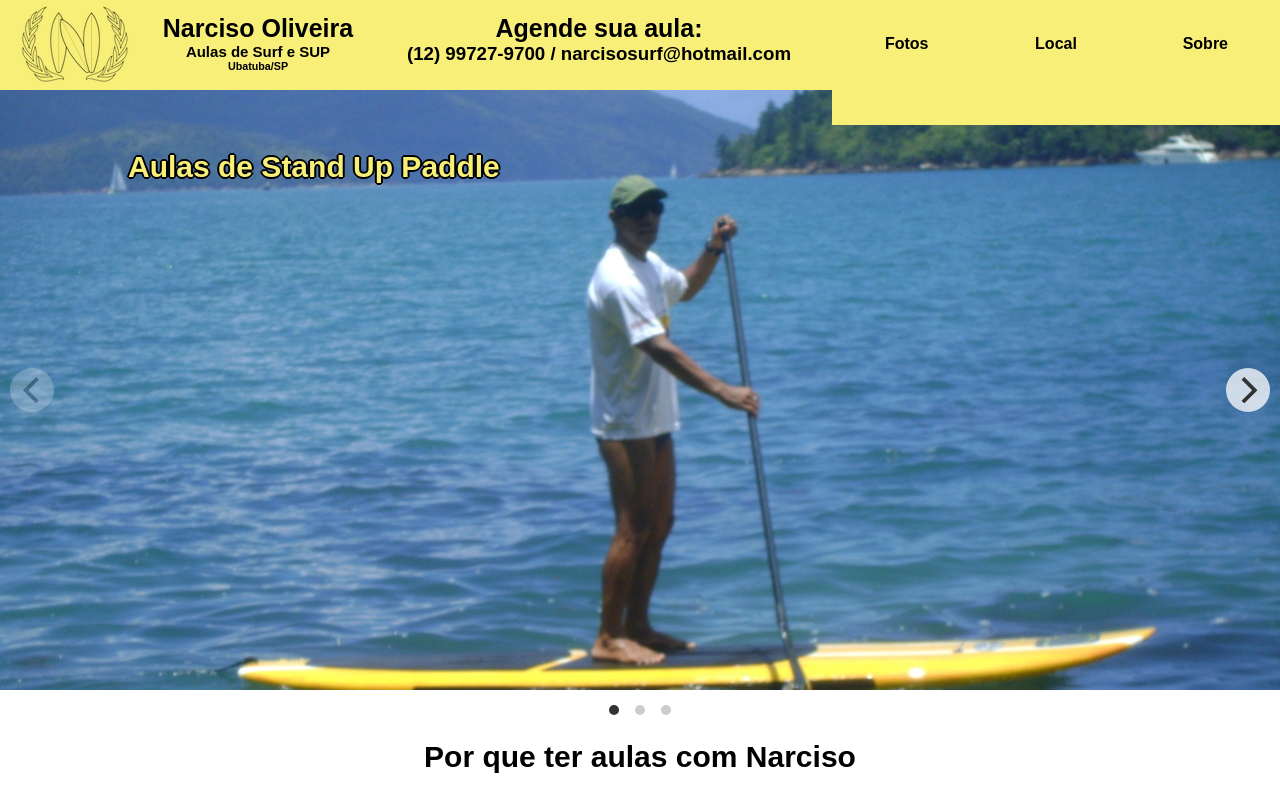
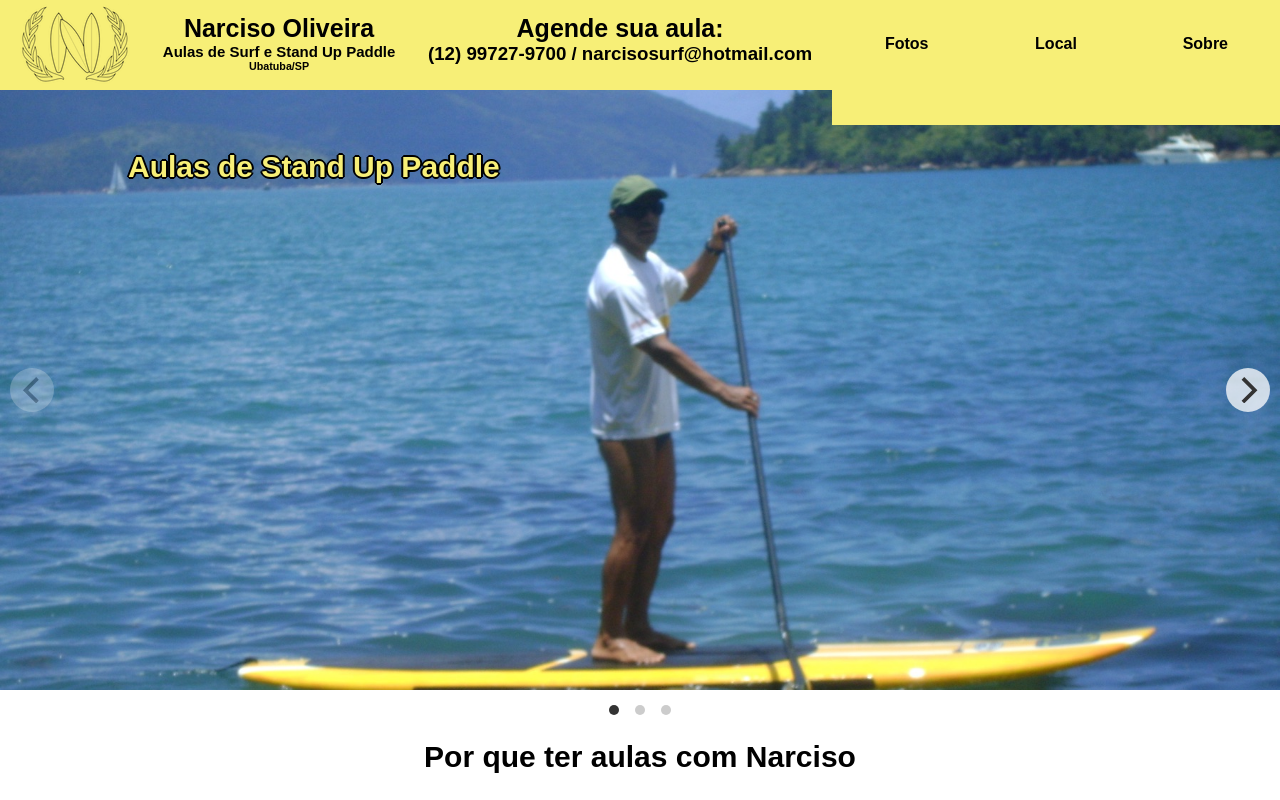
Before and after one commit to brunobra/narcisosurf-2.0, a website: page index.html in a window 1280 px wide. Shown: the top 800 px of the page. Drawn offline with Linux system fonts and the light colour scheme.

Commit message:
Changing SUP to Stand Up Paddle

```diff
--- a/index.html
+++ b/index.html
@@ -4,7 +4,7 @@
         <meta name="viewport" content="width=device-width">
 
         <meta name="twitter:card"        content="photo">
-        <meta property="og:title"        content="Narciso Oliveira - Aulas de Surf e SUP">
+        <meta property="og:title"        content="Narciso Oliveira - Aulas de Surf e Stand Up Paddle">
         <meta property="og:site_name"    content="NarcisoUbatuba">
         <meta property="og:image"        content="http://narcisoubatuba.com/static/img/perfil2.jpg">
         <meta property="og:image:width"  content="960"/>
@@ -21,7 +21,7 @@
             <div class="logo"></div>
             <div class="section1">
                 <h1>Narciso Oliveira</h1>
-                <h3>Aulas de Surf e SUP</h3>
+                <h3>Aulas de Surf e Stand Up Paddle</h3>
                 <h6>Ubatuba/SP</h6>
             </div>
             <div class="section2">
```
